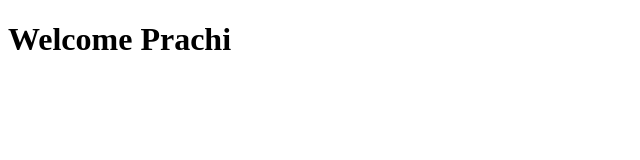
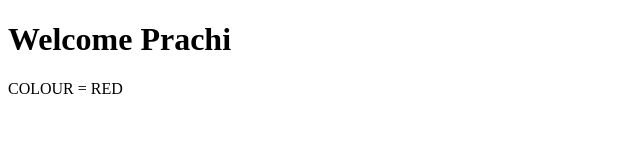
Before and after one commit to prachi2018jha/HelloGithub, a plain HTML site: page index.html in a window 1280 px wide. Shown: the whole page, without its empty margins (0-640 px from the left). Drawn offline with Linux system fonts and the light colour scheme.

```diff
--- a/index.html
+++ b/index.html
@@ -7,5 +7,6 @@
 </head>
 <body>
     <h1>Welcome Prachi</h1>
+    <p> COLOUR = RED </p>
 </body>
 </html>
```
